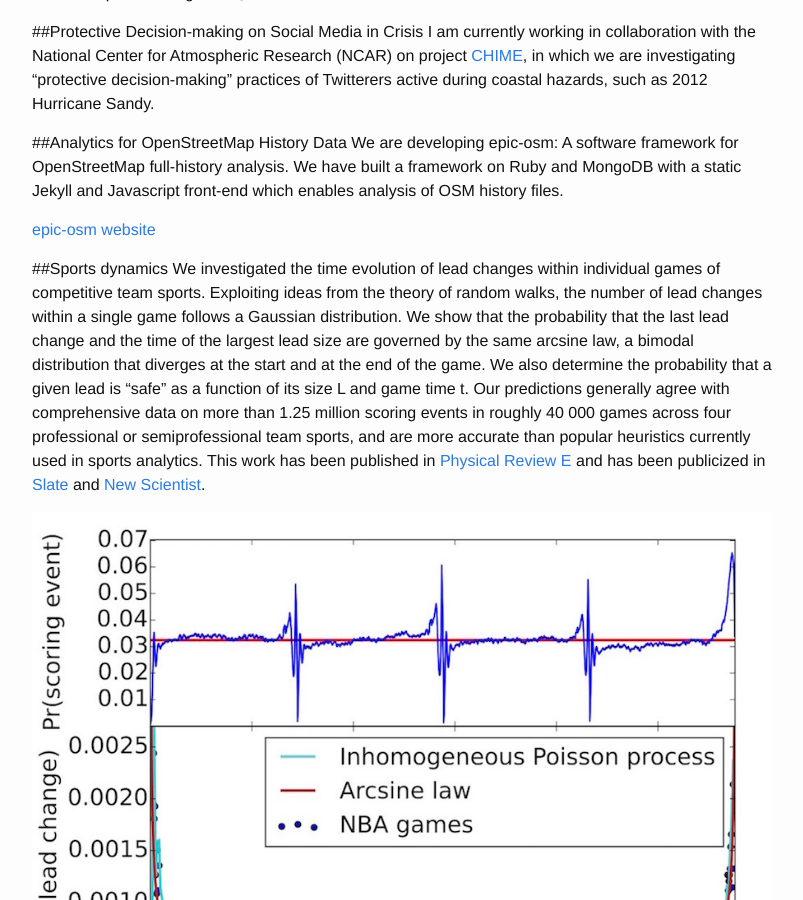
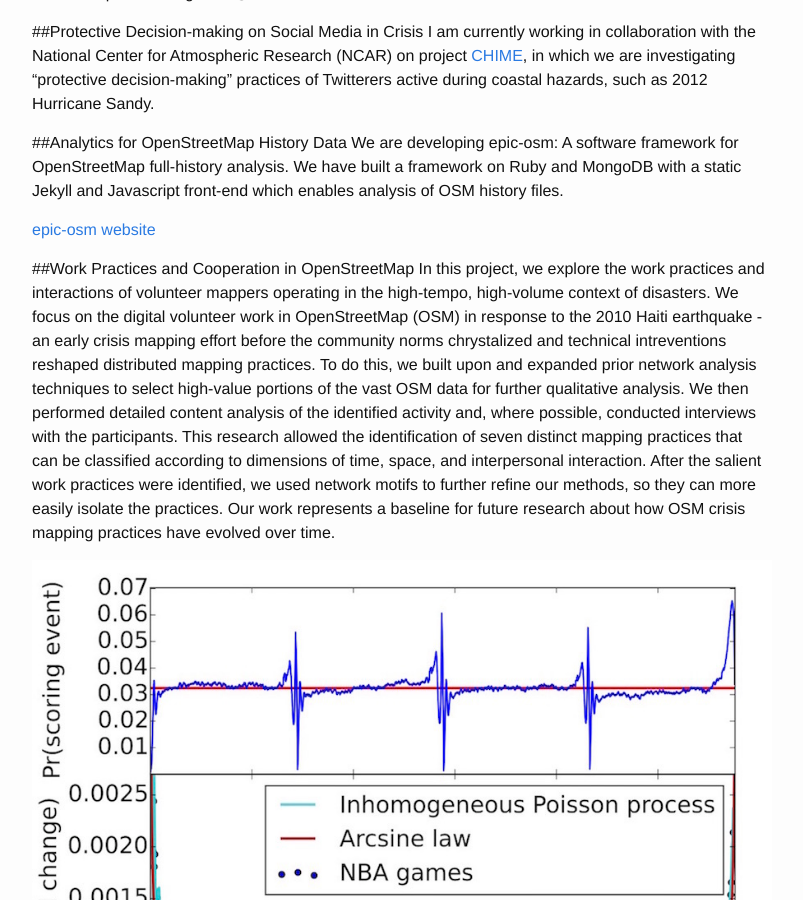
Before and after one commit to marinkala/marinkala.github.com, a Jekyll site: the page built from 4projects.md, in a window 1280 px wide and 900 px high, scrolled down 342 px. Shown: the whole window, without its empty margins (238-1041 px from the left). Built offline with Jekyll 4.4.1, drawn with Linux system fonts in a browser that asks for light colours.

Commit message:
Updated CV, added OSM work

```diff
--- a/4projects.md
+++ b/4projects.md
@@ -21,13 +21,15 @@
 
 [epic-osm website](http://project-epic.github.io/epic-osm/)
 
-<!-- ##Cooperation in OpenStreetMap
-We are working on two methods of conceptualizing cooperative work within OpenStreetMap. Both methods use network analysis to expose the cooperative nature of adding data to a free and openly editable digital map of the world. Both methods are attuned to the dynamic nature of a rapidly changing map. The first method casts a wide net by defining collaboration as users editing in the same region with some geographic overlap. The second method looks at intentional, constructive work in which a user builds a road intersecting another user’s road. We have been exploring these methods by applying them to two very different disaster events that inspired a large and rapid convergence of OSM contributors: 2010 Haiti Earthquake and 2013 Typhoon Yolanda in the Philippines. Through this analysis, our methods found distinct signatures of social behavior.-->
+##Work Practices and Cooperation in OpenStreetMap
+In this project, we explore the work practices and interactions of volunteer mappers operating in the high-tempo, high-volume context of disasters. We focus on the digital volunteer work in OpenStreetMap (OSM) in response to the 2010 Haiti earthquake - an early crisis mapping effort before the community norms chrystalized and technical intreventions reshaped distributed mapping practices. To do this, we built upon and expanded prior network analysis techniques to select high-value portions of the vast OSM data for further qualitative analysis. We then performed detailed content analysis of the identified activity and, where possible, conducted interviews with the participants. This research allowed the identification of seven distinct mapping practices that can be classified according to dimensions of time, space, and interpersonal interaction.  After the salient work practices were identified, we used network motifs to further refine our methods, so they can more easily isolate the practices. Our work represents a baseline for future research about how OSM crisis mapping practices have evolved over time.
+
+![Filling In the Map](/assets/LastLeadChange.jpg)
 
 ##Sports dynamics
 We investigated the time evolution of lead changes within individual games of competitive team sports. Exploiting ideas from the theory of random walks, the number of lead changes within a single game follows a Gaussian distribution. We show that the probability that the last lead change and the time of the largest lead size are governed by the same arcsine law, a bimodal distribution that diverges at the start and at the end of the game. We also determine the probability that a given lead is “safe” as a function of its size L and game time t. Our predictions generally agree with comprehensive data on more than 1.25 million scoring events in roughly 40 000 games across four professional or semiprofessional team sports, and are more accurate than popular heuristics currently used in sports analytics. This work has been published in [Physical Review E](http://journals.aps.org/pre/abstract/10.1103/PhysRevE.91.062815) and has been publicized in [Slate](http://www.slate.com/articles/sports/sports_nut/2015/06/golden_state_warriors_championship_a_new_formula_for_predicting_lead_changes.html) and [New Scientist](https://www.newscientist.com/article/dn27836-winning-formula-reveals-if-your-team-is-too-far-ahead-to-lose).
 
-![LastLeadChange](/assets/LastLeadChange.jpg)
+![LastLeadChange](/assets/fillInMap.jpg)
 
 ##Measuring Segregation based on Neighborhood Social Interactions
 We used spectral methods to measure housing segregation at both the individual and community (neighborhood) level in 1880 Baltimore, while making use of the geographic and social structure in the population. Classic measures of segregation depend on the spatial resolution and they also do not account for any structure in the population, ignoring social relationships. Using Spectral Segmenation Index on the neighboir network allows us to overcome the level of granulatity problem and make use of the inferred social relationships.
```
Also changed, not shown: assets/fillInMap.png (added), 1 other file.
